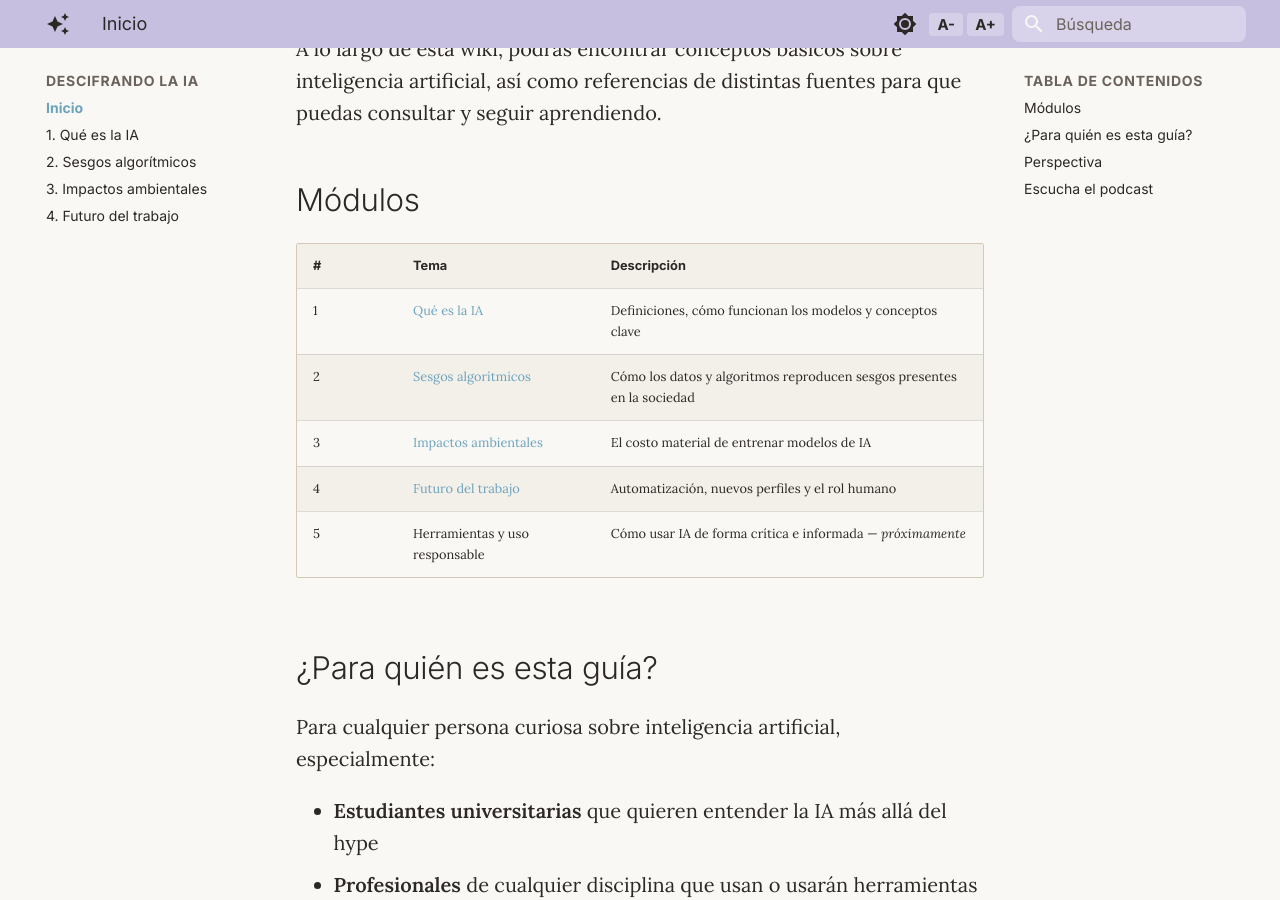
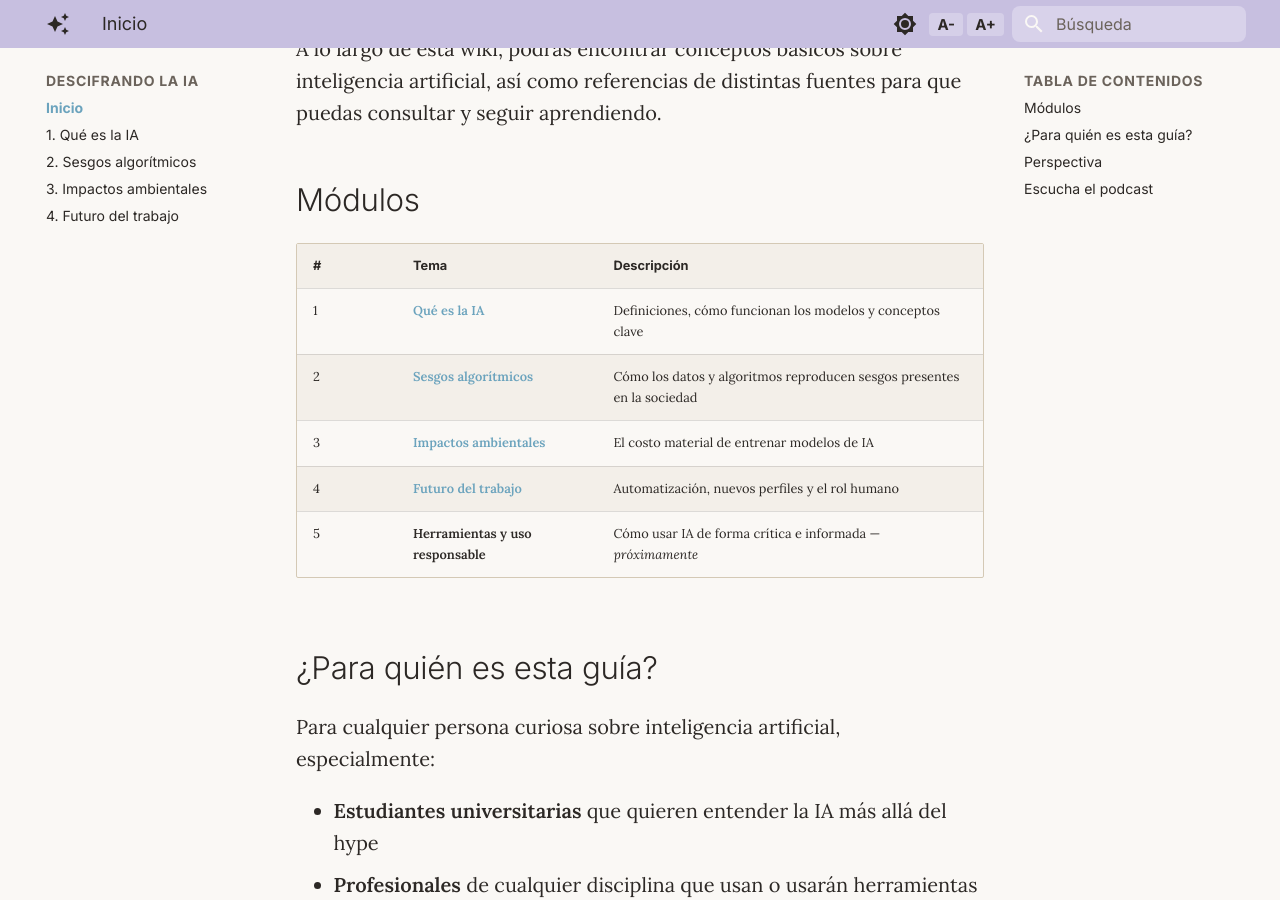
Before and after one commit to Hijas-de-Internet/descifrando-la-ia, an MkDocs documentation site: the page built from docs/index.md, in a window 1280 px wide and 900 px high, scrolled down 539 px. Built offline with MkDocs 1.6.1 and Material for MkDocs 9.7.7, drawn with Linux system fonts in a browser that asks for light colours.

Commit message:
Bold topic names in modules table for readability

```diff
--- a/docs/index.md
+++ b/docs/index.md
@@ -13,11 +13,11 @@ A lo largo de esta wiki, podrás encontrar conceptos básicos sobre inteligencia
 
 | #   | Tema                                            | Descripción                                                            |
 | --- | ----------------------------------------------- | ---------------------------------------------------------------------- |
-| 1   | [Qué es la IA](01-que-es-la-ia.md)              | Definiciones, cómo funcionan los modelos y conceptos clave             |
-| 2   | [Sesgos algorítmicos](02-sesgos-algoritmicos)   | Cómo los datos y algoritmos reproducen sesgos presentes en la sociedad |
-| 3   | [Impactos ambientales](03-impactos-ambientales) | El costo material de entrenar modelos de IA                            |
-| 4   | [Futuro del trabajo](04-futuro-del-trabajo)     | Automatización, nuevos perfiles y el rol humano                        |
-| 5   | Herramientas y uso responsable                  | Cómo usar IA de forma crítica e informada — *próximamente*             |
+| 1   | **[Qué es la IA](01-que-es-la-ia.md)**              | Definiciones, cómo funcionan los modelos y conceptos clave             |
+| 2   | **[Sesgos algorítmicos](02-sesgos-algoritmicos)**   | Cómo los datos y algoritmos reproducen sesgos presentes en la sociedad |
+| 3   | **[Impactos ambientales](03-impactos-ambientales)** | El costo material de entrenar modelos de IA                            |
+| 4   | **[Futuro del trabajo](04-futuro-del-trabajo)**     | Automatización, nuevos perfiles y el rol humano                        |
+| 5   | **Herramientas y uso responsable**                  | Cómo usar IA de forma crítica e informada — *próximamente*             |
 
 ## ¿Para quién es esta guía?
 
```
